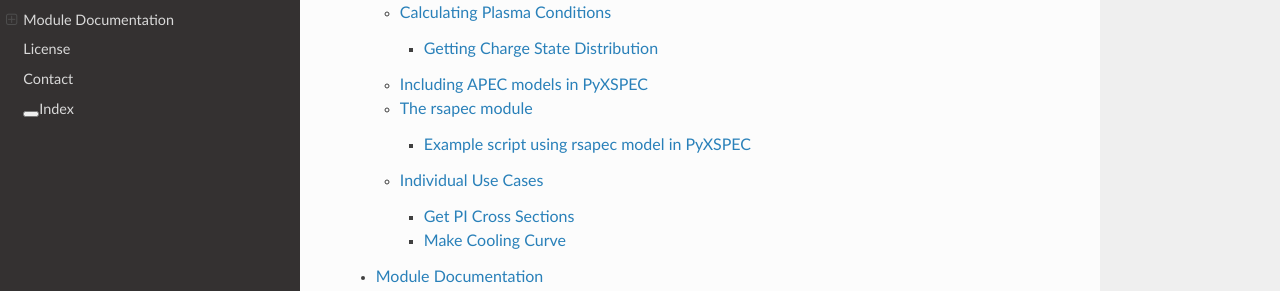
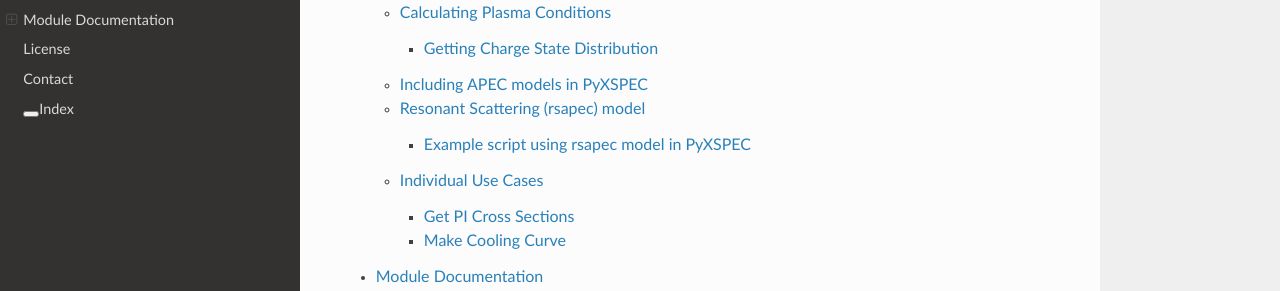
Before and after one commit to AtomDB/pyatomdb, a Sphinx documentation site: the page built from pyatomdb/docs/index.rst, in a window 1280 px wide and 900 px high, scrolled down 1396 px. Shown: the part 159-450 px from the top of the window. Built offline with Sphinx 7.4.7 and the Read the Docs theme 2.0.0, drawn with Linux system fonts in a browser that asks for light colours.

Commit message:
Documentation edits for RSAPEC model

```diff
--- a/pyatomdb/docs/atomic.rst
+++ b/pyatomdb/docs/atomic.rst
@@ -1,7 +1,7 @@
 atomic module
 =============
 
-This modules contains basic atomic parameters (i.e. atomic numbers, element symbols)
+This module contains basic atomic parameters (i.e. atomic numbers, element symbols)
 
 .. automodule:: pyatomdb.atomic
     :members:
--- a/pyatomdb/docs/examples.rst
+++ b/pyatomdb/docs/examples.rst
@@ -338,26 +338,24 @@
 the ``wrapper`` directory.
 
 
---------------------------------
-The rsapec module
---------------------------------
+----------------------------------
+Resonant Scattering (rsapec) model
+----------------------------------
 
-The rsapec module can be used to model line emissivities of optically thick lines. The following code shows an application of the resonance scattering model on the Hitomi spectrum of Perseus cluster.
+The RSapec model can be used to model line emissivities of optically thick lines. The following code shows an application of the resonance scattering model on the Hitomi spectrum of Perseus cluster.
 
-+++++++++++++++++++++++++
+++++++++++++++++++++++++++++++++++++++++++++
 Example script using rsapec model in PyXSPEC
-+++++++++++++++++++++++++
+++++++++++++++++++++++++++++++++++++++++++++
 
 .. literalinclude:: ../examples/rsapec.py
 
 .. figure:: ../examples/Rsapec_hitomi.svg
     :align: center
-    :alt: Spectrum Example 1
+    :alt: rsapec example
     :figclass: align-center
 
     The rsapec model plotted over the Hitomi observation of Perseus outer core
-
-
 
 --------------------
 Individual Use Cases
```
Also changed, not shown: pyatomdb/docs/rsapec.rst (deleted, +0 -10 lines).
